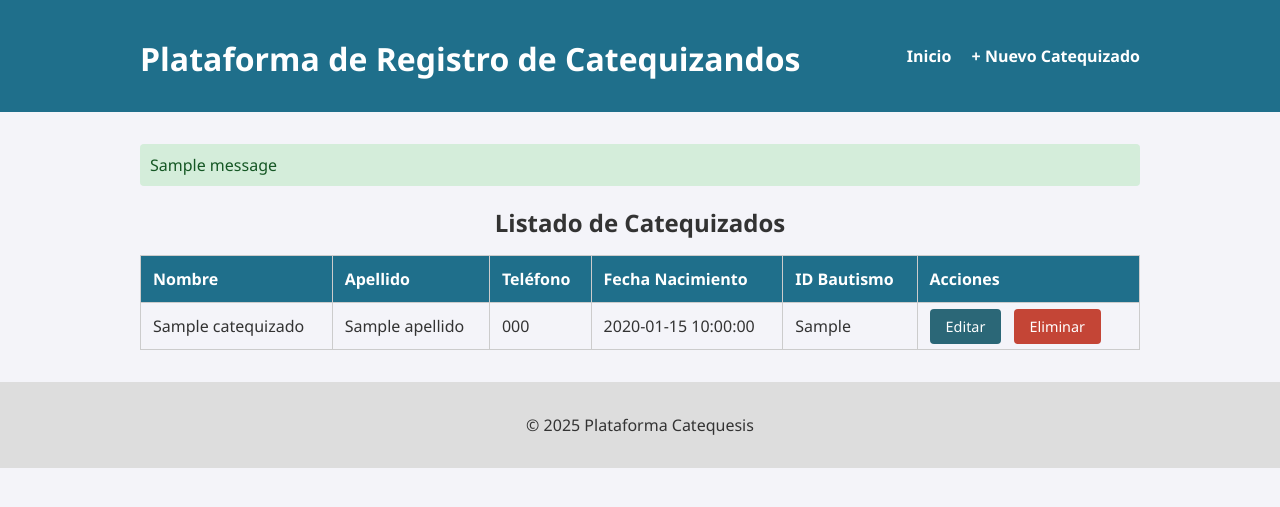
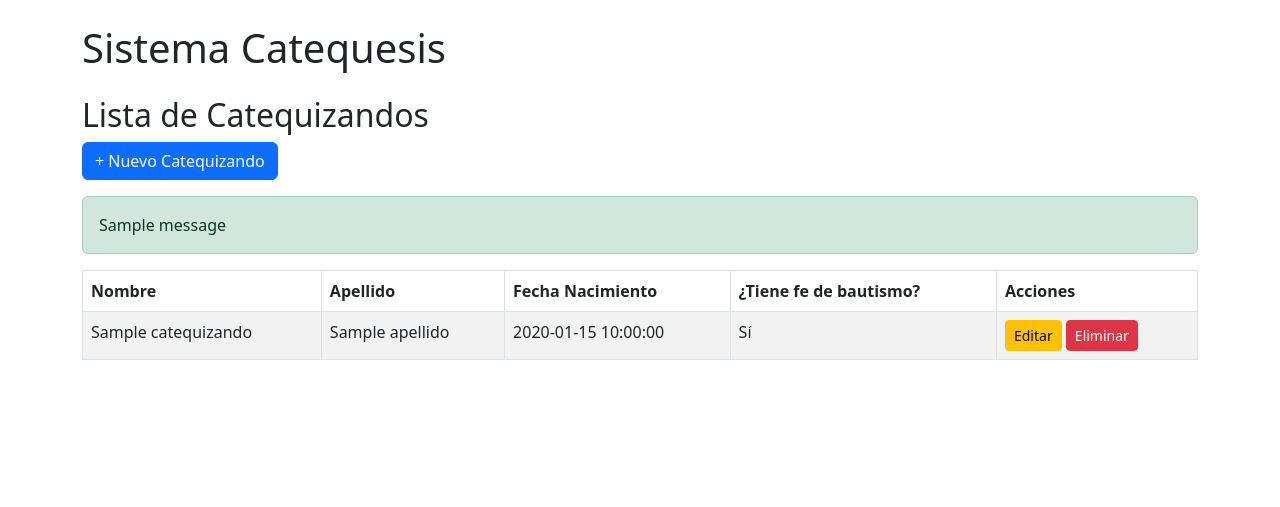
Before and after one commit to tom-ayu/CatequesisAppG9, a Flask app: page / in a window 1280 px wide. Shown: the top 507 px of the page. Run offline with Flask 3, Linux system fonts and the light colour scheme; one stand-in notice (Sample message) is shown; a database or web service that is not in the repository returns one stand-in record (values such as "Sample title").

Commit message:
cambio rutas flask y templates html

```diff
--- a/app.py
+++ b/app.py
@@ -1,10 +1,69 @@
-from flask import Flask, render_template
+from flask import Flask, render_template, request, redirect, url_for, flash
 from connection_mongo import get_mongo_connection
 
 app = Flask(__name__)
+app.secret_key = 'clave_secreta_123'
 
-@app.route("/")
+# READ
+@app.route('/')
 def index():
+    try:
+        db = get_mongo_connection()
+        catequizandos = list(db.catequizandos.find())
+        return render_template('index.html', catequizandos=catequizandos)
+    except Exception as e:
+        flash(f'Error al obtener catequizandos: {e}', 'danger')
+        return render_template('index.html', catequizandos=[])
+
+# CREATE
+@app.route('/create', methods=['GET', 'POST'])
+def create():
+    if request.method == 'POST':
+        try:
+            nuevo = {
+                "nombre": request.form['nombre'],
+                "apellido": request.form['apellido'],
+                "dob": request.form['dob'],
+                "fe_bautismo": True if request.form.get('fe_bautismo') == 'on' else False
+            }
+            db = get_mongo_connection()
+            db.catequizandos.insert_one(nuevo)
+            flash("Catequizando creado exitosamente", "success")
+            return redirect(url_for('index'))
+        except Exception as e:
+            flash(f"Error al crear catequizando: {e}", "danger")
+    return render_template('create.html')
+
+# UPDATE
+@app.route('/edit/<id>', methods=['GET', 'POST'])
+def edit(id):
     db = get_mongo_connection()
-    catequizados = list(db["catequizados"].find())
-    return render_template("index.html", catequizados=catequizados)
+    if request.method == 'POST':
+        try:
+            update_data = {
+                "nombre": request.form['nombre'],
+                "apellido": request.form['apellido'],
+                "dob": request.form['dob'],
+                "fe_bautismo": True if request.form.get('fe_bautismo') == 'on' else False
+            }
+            db.catequizandos.update_one({"_id": int(id)}, {"$set": update_data})
+            flash("Catequizando actualizado exitosamente", "success")
+            return redirect(url_for('index'))
+        except Exception as e:
+            flash(f"Error al actualizar: {e}", "danger")
+    catequizado = db.catequizandos.find_one({"_id": int(id)})
+    return render_template('edit.html', catequizado=catequizado)
+
+# DELETE
+@app.route('/delete/<id>')
+def delete(id):
+    try:
+        db = get_mongo_connection()
+        db.catequizandos.delete_one({"_id": int(id)})
+        flash("Catequizando eliminado exitosamente", "success")
+    except Exception as e:
+        flash(f"Error al eliminar catequizando: {e}", "danger")
+    return redirect(url_for('index'))
+
+if __name__ == '__main__':
+    app.run(debug=True)
--- a/connection_mongo.py
+++ b/connection_mongo.py
@@ -3,5 +3,5 @@
 def get_mongo_connection():
     uri = "mongodb+srv://catequesis:Flask123@catequesisg9.yjesiot.mongodb.net/?retryWrites=true&w=majority&appName=CatequesisG9"
     client = MongoClient(uri)
-    db = client["CatequesisG9"]  # Cambia si usas otro nombre de base
+    db = client["CatequesisG9"]
     return db
--- a/requirements.txt
+++ b/requirements.txt
@@ -1,2 +1,3 @@
 Flask
-pyodbc
+pymongo
+dnspython
--- a/templates/index.html
+++ b/templates/index.html
@@ -1,38 +1,39 @@
 {% extends "layout.html" %}
-{% block title %}Listado de Catequizados{% endblock %}
+{% block title %}Lista de Catequizandos{% endblock %}
 {% block content %}
-<h2>Listado de Catequizados</h2>
+<h2>Lista de Catequizandos</h2>
 
-{% if catequizados %}
-<table>
+<a href="{{ url_for('create') }}" class="btn btn-primary mb-3">+ Nuevo Catequizando</a>
+
+{% with messages = get_flashed_messages(with_categories=true) %}
+  {% for category, message in messages %}
+    <div class="alert alert-{{ category }}">{{ message }}</div>
+  {% endfor %}
+{% endwith %}
+
+<table class="table table-bordered table-striped">
   <thead>
     <tr>
       <th>Nombre</th>
       <th>Apellido</th>
-      <th>Teléfono</th>
       <th>Fecha Nacimiento</th>
-      <th>ID Bautismo</th>
+      <th>¿Tiene fe de bautismo?</th>
       <th>Acciones</th>
     </tr>
   </thead>
   <tbody>
-    {% for c in catequizados %}
+    {% for c in catequizandos %}
     <tr>
-      <td>{{ c.Nombre }}</td>
-      <td>{{ c.Apellido }}</td>
-      <td>{{ c.Telefono }}</td>
-      <td>{{ c.FechaNacimiento }}</td>
-      <td>{{ c.IdBautismo }}</td>
+      <td>{{ c.nombre }}</td>
+      <td>{{ c.apellido }}</td>
+      <td>{{ c.dob }}</td>
+      <td>{{ 'Sí' if c.fe_bautismo else 'No' }}</td>
       <td>
-        <a class="btn edit" href="{{ url_for('edit', id=c.IdCatequizado) }}">Editar</a>
-        <a class="btn delete" href="{{ url_for('delete', id=c.IdCatequizado) }}" onclick="return confirm('¿Eliminar este catequizado?')">Eliminar</a>
+        <a href="{{ url_for('edit', id=c._id) }}" class="btn btn-warning btn-sm">Editar</a>
+        <a href="{{ url_for('delete', id=c._id) }}" class="btn btn-danger btn-sm" onclick="return confirm('¿Estás seguro?')">Eliminar</a>
       </td>
     </tr>
     {% endfor %}
   </tbody>
 </table>
-{% else %}
-  <p>No hay catequizados registrados aún.</p>
-{% endif %}
-
 {% endblock %}
--- a/templates/layout.html
+++ b/templates/layout.html
@@ -2,36 +2,13 @@
 <html lang="es">
 <head>
   <meta charset="UTF-8">
-  <title>{% block title %}Catequesis{% endblock %}</title>
-  <link rel="stylesheet" href="{{ url_for('static', filename='css/styles.css') }}">
+  <title>{% block title %}Catequesis MongoDB{% endblock %}</title>
+  <link rel="stylesheet" href="https://cdn.jsdelivr.net/npm/bootstrap@5.3.0/dist/css/bootstrap.min.css">
 </head>
 <body>
-  <header>
-    <div class="container">
-      <h1>Plataforma de Registro de Catequizandos</h1>
-      <nav>
-        <a href="{{ url_for('index') }}">Inicio</a>
-        <a href="{{ url_for('create') }}">+ Nuevo Catequizado</a>
-      </nav>
-    </div>
-  </header>
-
-  <main class="container">
-    {% with messages = get_flashed_messages(with_categories=true) %}
-      {% if messages %}
-        <ul class="flashes">
-          {% for category, message in messages %}
-            <li class="{{ category }}">{{ message }}</li>
-          {% endfor %}
-        </ul>
-      {% endif %}
-    {% endwith %}
-
+  <div class="container mt-4">
+    <h1 class="mb-4">Sistema Catequesis</h1>
     {% block content %}{% endblock %}
-  </main>
-
-  <footer>
-    <p>&copy; 2025 Plataforma Catequesis</p>
-  </footer>
+  </div>
 </body>
 </html>
```
Also changed, not shown: templates/create.html (+9 -17 lines), templates/edit.html (+9 -18 lines).
